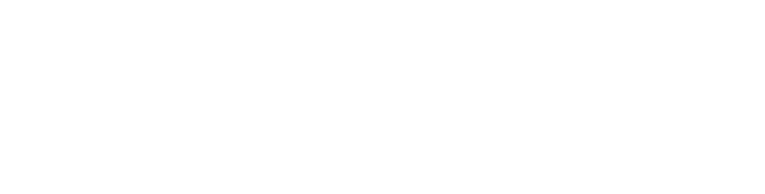
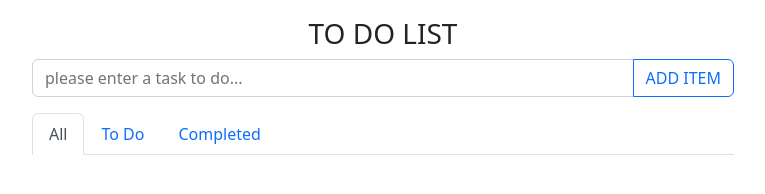
Before and after one commit to nibague/To-Do-List, a plain HTML site: page index.html in a window 1280 px wide. Shown: the whole page, without its empty margins (257-1022 px from the left). Drawn offline with nearby package versions, Linux system fonts and the light colour scheme.

Commit message:
adding containers, title, navs and button of the app

```diff
--- a/index.html
+++ b/index.html
@@ -13,6 +13,35 @@
 
 </head>
 <body>
+    <div class="container">
+        <div class="row">
+            <div class="col mx-auto col-md-8 mt3 text-center">
+                <div class="alert align-items-center" id="message">
+                    <form id="itemForm">
+                        <h3 class=""> TO DO LIST</h3>
+                        <div class="input-group mb-3">
+                            <input type="text" class="form-control" id="itemInput" value="" placeholder="please enter a task to do..." >
+                            <button class="btn btn-outline-primary"> ADD ITEM</button>
+                        </div>
+
+                    </form>
+                    <ul class="nav nav-tabs">
+                        <li class="nav-item" data-type="all">
+                            <a class="nav-link active" href="#">All</a>
+                        </li>
+                        <li class="nav-item" data-type="todo">
+                            <a class="nav-link " href="#">To Do</a>
+                        </li>
+                        <li class="nav-item" data-type="done">
+                            <a class="nav-link " href="#">Completed</a>
+                        </li>
+                    </ul>
+                </div>
+            </div>
+
+        </div>
+
+    </div>
 
 
 </body>
```
